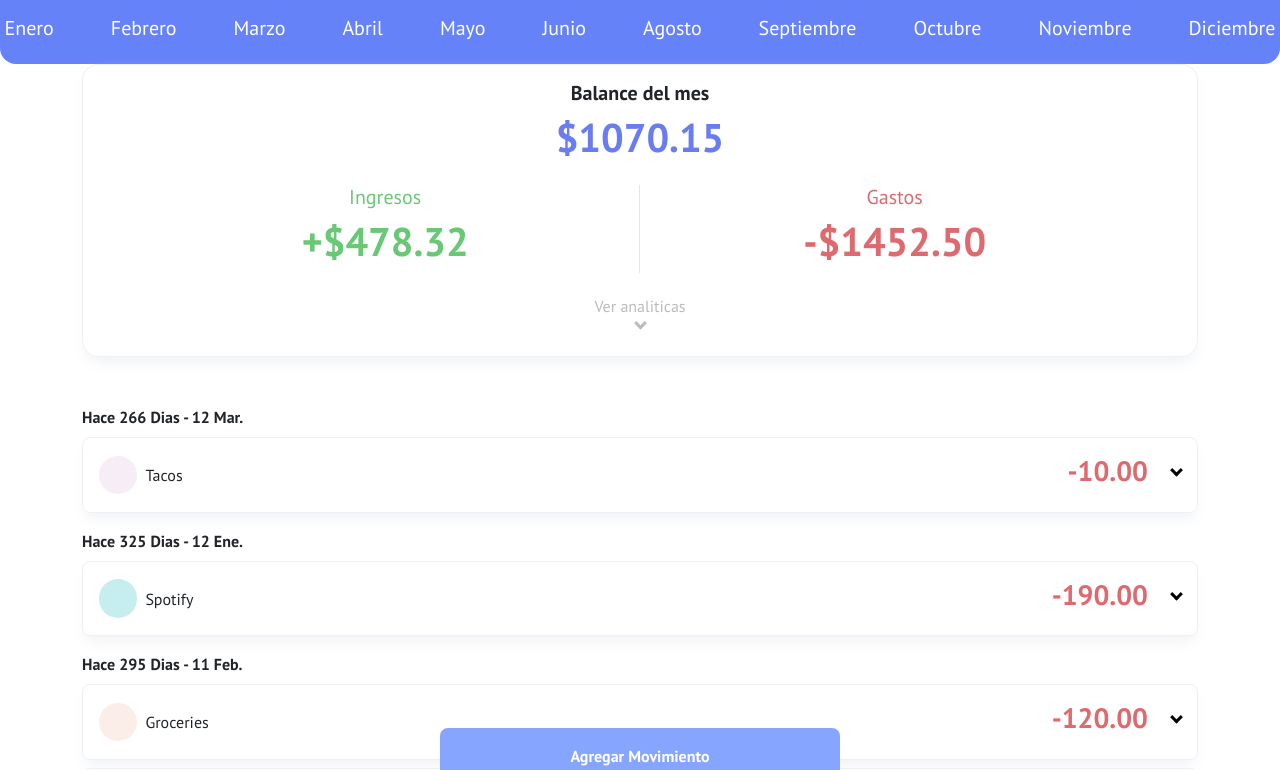
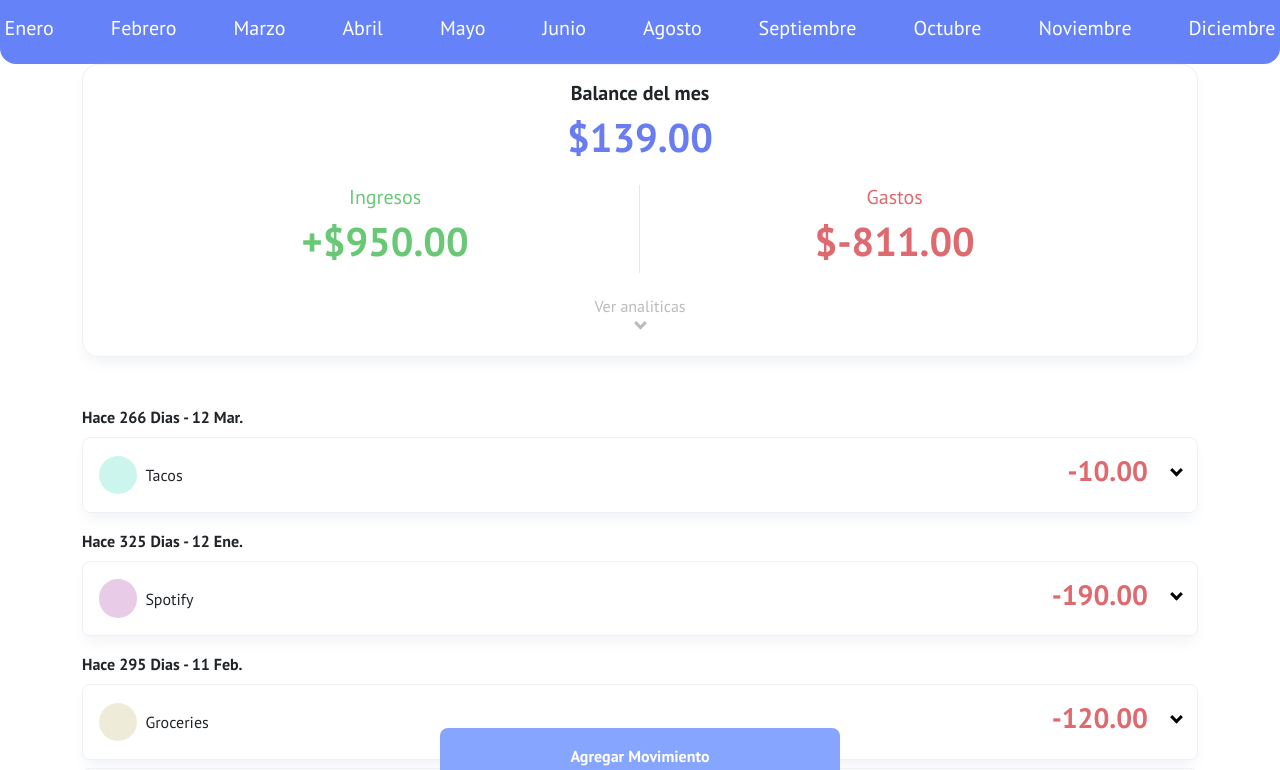
Before and after one commit to EmmanuelORivera/react-expense-tracker, a React (Vite) app: page / in a window 1280 px wide. Shown: the top 770 px of the page. Built offline with nearby package versions, Linux system fonts and the light colour scheme.

Commit message:
feat: now the context can calculate totals

```diff
--- a/src/components/Balance/Balance.tsx
+++ b/src/components/Balance/Balance.tsx
@@ -1,19 +1,23 @@
+import { useTransactionsContext } from '../../contexts/TransactionsContext'
 import Arrow from '../Arrow/Arrow'
 
 const Balance = () => {
+  const { total, totalIncomes, totalExpenses } = useTransactionsContext()
   return (
     <div data-testid="balance" className="balance py-3 px-5">
       <h1 className="h5 fw-bold text-center">Balance del mes</h1>
-      <p className="balance__total text-center h1 fw-bold">$1070.15</p>
+      <p className="balance__total text-center h1 fw-bold">
+        ${total.toFixed(2)}
+      </p>
 
       <div className="d-sm-flex text-center my-4">
         <div className="balance__income">
           <h3 className="h5">Ingresos</h3>
-          <p className="h1 fw-bold">+$478.32</p>
+          <p className="h1 fw-bold">+${totalIncomes.toFixed(2)}</p>
         </div>
         <div className="balance__expenses mt-3 mt-sm-0">
           <h3 className="h5">Gastos</h3>
-          <p className="h1 fw-bold">-$1452.50</p>
+          <p className="h1 fw-bold">${totalExpenses.toFixed(2)}</p>
         </div>
       </div>
 
--- a/src/contexts/TransactionsContext.tsx
+++ b/src/contexts/TransactionsContext.tsx
@@ -8,6 +8,9 @@ interface TransactionsContextProps {
   setTransactions: React.Dispatch<
     React.SetStateAction<Record<string, ITransaction[]>>
   >
+  total: number
+  totalExpenses: number
+  totalIncomes: number
 }
 
 interface TransactionsProviderProps {
@@ -25,14 +28,52 @@ export const TransactionsProvider = ({
     Record<string, ITransaction[]>
   >({})
 
+  const [total, setTotal] = useState(0)
+  const [totalExpenses, setTotalExpenses] = useState(0)
+  const [totalIncomes, setTotalIncomes] = useState(0)
+
   useEffect(() => {
     const groupedTransactions =
       transactionsDate.groupTransactions(transactionsData)
     setTransactions(groupedTransactions)
   }, [])
 
+  useEffect(() => {
+    let newTotal = 0
+    let newTotalExpenses = 0
+    let newTotalIncomes = 0
+
+    for (const date in transactions) {
+      const transactionList = transactions[date]
+
+      transactionList.forEach((transaction) => {
+        const amount = transaction.amount
+
+        newTotal += amount
+
+        if (amount < 0) {
+          newTotalExpenses += amount
+        } else {
+          newTotalIncomes += amount
+        }
+      })
+    }
+
+    setTotal(newTotal)
+    setTotalExpenses(newTotalExpenses)
+    setTotalIncomes(newTotalIncomes)
+  }, [transactions])
+
   return (
-    <TransactionsContext.Provider value={{ transactions, setTransactions }}>
+    <TransactionsContext.Provider
+      value={{
+        transactions,
+        setTransactions,
+        total,
+        totalExpenses,
+        totalIncomes,
+      }}
+    >
       {children}
     </TransactionsContext.Provider>
   )
```
